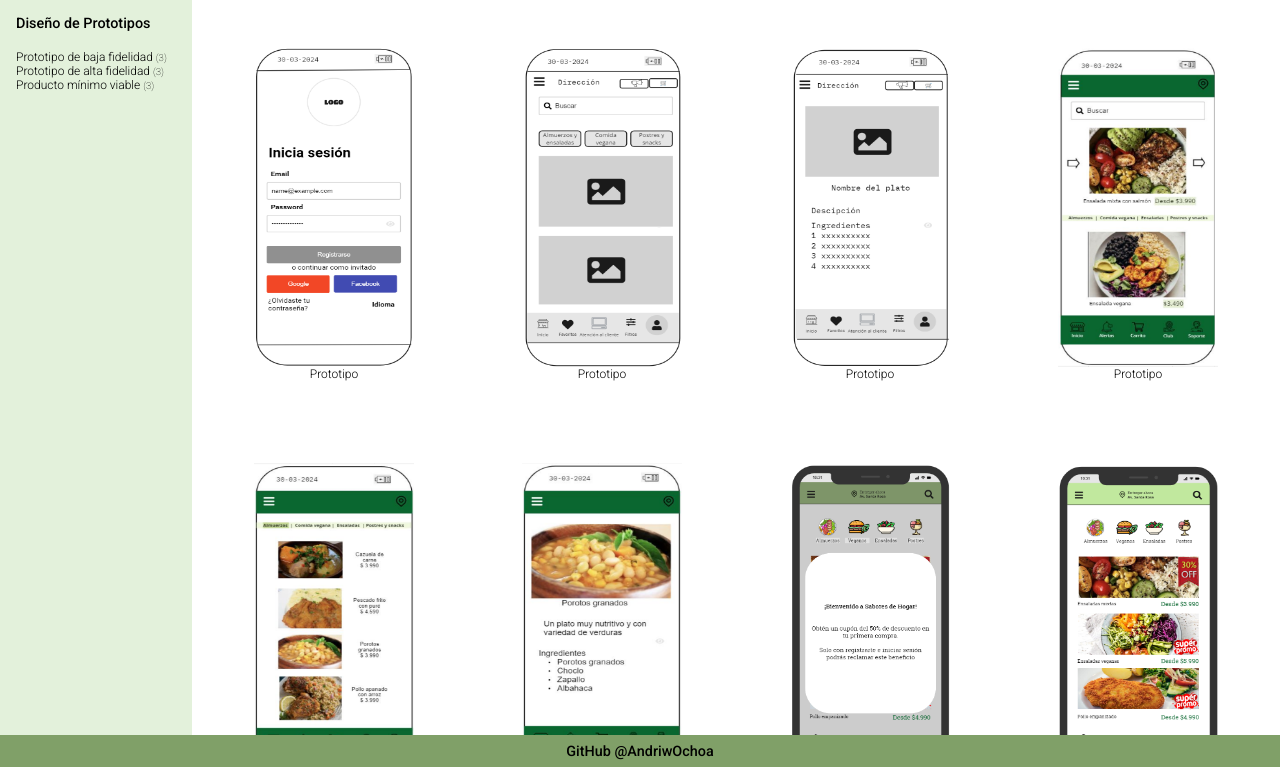
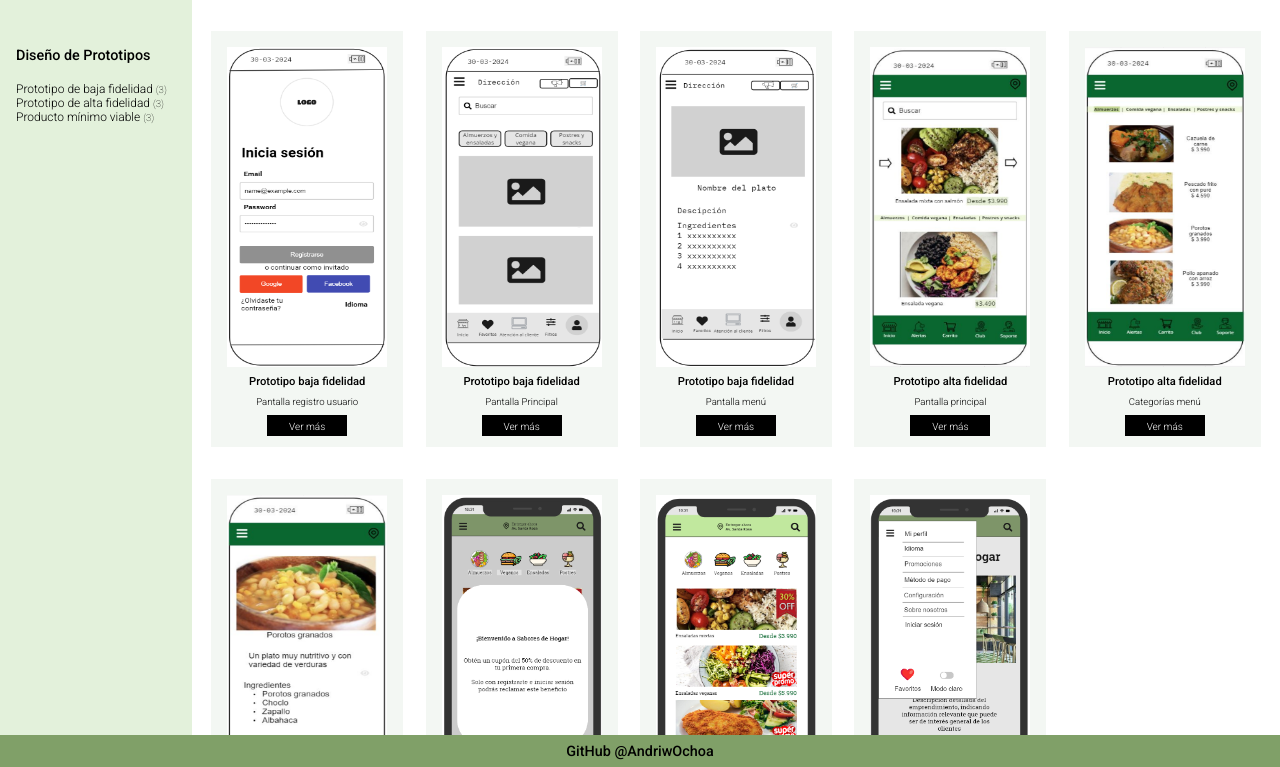
Before and after one commit to AndriwOchoa/grid_prototipo, a plain HTML site: page index.html in a window 1280 px wide. Shown: the part 33-800 px from the top of the page. Drawn offline with Linux system fonts and the light colour scheme; a web font is replaced by a local one.

Commit message:
cambios en index y en scss

```diff
--- a/assets/css/style.scss
+++ b/assets/css/style.scss
@@ -38,6 +38,7 @@
             flex-direction: column;
             padding: 1em;
             justify-content: start;
+            margin-top: 2em;
 
 
             ul{
@@ -50,18 +51,23 @@
         grid-area: main;
         display: grid;
         grid-gap: 1em;
-        grid-template-columns: repeat(auto-fill, minmax(200px, 1fr));
+        grid-template-columns: repeat(auto-fill, minmax(12em, 1fr));
         height: calc(100vh - 4em);
         overflow-y: auto;
         padding: 1em;
+        justify-items: center;
 
         div{
             display: flex;
             flex-direction: column;
             align-items: center;
-            height: 25em;
-            border-radius: 1em;
-            padding: 2em;
+            height: 26em;
+            width: 12em;
+            margin-top: 1em;
+            padding: 1em;
+            grid-gap: 0.5em;
+            background-color: rgb(243, 247, 243);
+
 
             img{
                 height: 20em;
@@ -73,6 +79,13 @@
             p{
                 display: flex;
                 justify-content: center;
+            }
+
+            button{
+                border: solid black;
+                width: 6em;
+                color: white;
+                background-color: black;
             }
         }
     }
@@ -106,6 +119,13 @@
     font-size: 0.75em;
 }
 
+.roboto-light_1 {
+    font-family: "Roboto", sans-serif;
+    font-weight: 300;
+    font-style: normal;
+    font-size: 0.6em;
+}
+
 .roboto-regular {
     font-family: "Roboto", sans-serif;
     font-weight: 400;
@@ -120,6 +140,13 @@
     font-size: 0.9em;
 }
 
+.roboto-medium_1 {
+    font-family: "Roboto", sans-serif;
+    font-weight: 450;
+    font-style: normal;
+    font-size: 0.7em;
+}
+
 .roboto-bold {
     font-family: "Roboto", sans-serif;
     font-weight: 500;
--- a/index.html
+++ b/index.html
@@ -37,39 +37,129 @@
 
             <div>
                 <img src="./assets/imgs/baja_fidelidad_1.png" alt="">
-                <p class="roboto-light">Prototipo</p>
+                <p class="roboto-medium_1">
+                    Prototipo baja fidelidad
+                </p>
+                <p class="roboto-light_1">
+                    Pantalla registro usuario
+                </p>
+                <button>
+                    <span class="roboto-light">
+                        Ver más
+                    </span>
+                </button>
             </div>
             <div>
                 <img src="./assets/imgs/baja_fidelidad_2.png" alt="">
-                <p class="roboto-light">Prototipo</p>
+                <p class="roboto-medium_1">
+                    Prototipo baja fidelidad
+                </p>
+                <p class="roboto-light_1">
+                    Pantalla Principal
+                </p>
+                <button>
+                    <span class="roboto-light">
+                        Ver más
+                    </span>
+                </button>
             </div>
             <div>
                 <img src="./assets/imgs/baja_fidelidad_3.png" alt="">
-                <p class="roboto-light">Prototipo</p>
+                <p class="roboto-medium_1">
+                    Prototipo baja fidelidad
+                </p>
+                <p class="roboto-light_1">
+                    Pantalla menú
+                </p>
+                <button>
+                    <span class="roboto-light">
+                        Ver más
+                    </span>
+                </button>
             </div>
             <div>
                 <img src="./assets/imgs/alta_fidelidad_1.png" alt="">
-                <p class="roboto-light">Prototipo</p>
+                <p class="roboto-medium_1">
+                    Prototipo alta fidelidad
+                </p>
+                <p class="roboto-light_1">
+                    Pantalla principal
+                </p>
+                <button>
+                    <span class="roboto-light">
+                        Ver más
+                    </span>
+                </button>
             </div>
             <div>
                 <img src="./assets/imgs/alta_fidelidad_2.png" alt="">
-                <p class="roboto-light">Prototipo</p>
+                <p class="roboto-medium_1">
+                    Prototipo alta fidelidad
+                </p>
+                <p class="roboto-light_1">
+                    Categorías menú
+                </p>
+                <button>
+                    <span class="roboto-light">
+                        Ver más
+                    </span>
+                </button>
             </div>
             <div>
                 <img src="./assets/imgs/alta_fidelidad_3.png" alt="">
-                <p class="roboto-light">Prototipo</p>
+                <p class="roboto-medium_1">
+                    Prototipo alta fidelidad
+                </p>
+                <p class="roboto-light_1">
+                    Descipción platillo
+                </p>
+                <button>
+                    <span class="roboto-light">
+                        Ver más
+                    </span>
+                </button>
             </div>
             <div>
                 <img src="./assets/imgs/Pantalla 1.png" alt="">
-                <p class="roboto-light">Prototipo</p>
+                <p class="roboto-medium_1">
+                    MVP
+                </p>
+                <p class="roboto-light_1">
+                    Pantalla bienvenida
+                </p>
+                <button>
+                    <span class="roboto-light">
+                        Ver más
+                    </span>
+                </button>
             </div>
             <div>
                 <img src="./assets/imgs/Pantalla 2.png" alt="">
-                <p class="roboto-light">Prototipo</p>
+                <p class="roboto-medium_1">
+                    MVP
+                </p>
+                <p class="roboto-light_1">
+                    Pantalla principal
+                </p>
+                <button>
+                    <span class="roboto-light">
+                        Ver más
+                    </span>
+                </button>
             </div>
             <div>
                 <img src="./assets/imgs/Pantalla 3.png" alt="">
-                <p class="roboto-light">Prototipo</p>
+                <p class="roboto-medium_1">
+                    MVP
+                </p>
+                <p class="roboto-light_1">
+                    Barra navegación
+                </p>
+                <button>
+                    <span class="roboto-light">
+                        Ver más
+                    </span>
+                </button>
             </div>
 
         </main>
```
Also changed, not shown: assets/css/style.css, 1 other file.
